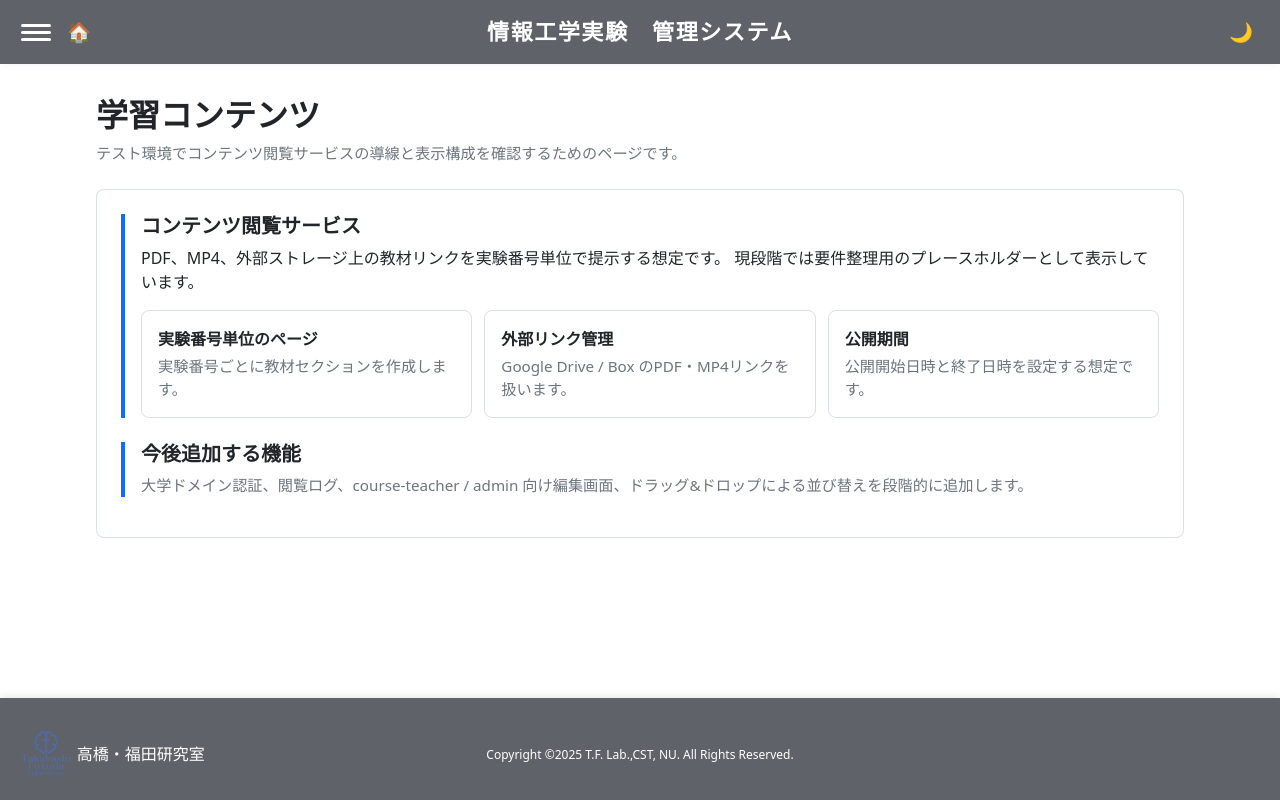
After one commit to tslab-fukuda/scoring_system, a Django app: page /users/learning_content/ in a window 1280 px wide. The commit adds this page. Run offline with Django 4.2, Linux system fonts and the light colour scheme.

Commit message:
コンテンツサーバの外枠実装

```diff
--- a/scoring_system/settings.py
+++ b/scoring_system/settings.py
@@ -145,6 +145,7 @@ TEMPLATES = [
                 'submission.context_processors.login_flags',
                 'submission.context_processors.role_context',
                 'submission.context_processors.attendance_flags',
+                'submission.context_processors.learning_content_flags',
             ],
         },
     },
--- a/submission/context_processors.py
+++ b/submission/context_processors.py
@@ -33,3 +33,9 @@ def attendance_flags(request):
         'attendance_only': is_attendance_only(request.user),
         'can_view_attendance': can_view_attendance(request.user),
     }
+
+
+def learning_content_flags(request):
+    return {
+        'learning_content_enabled': getattr(settings, 'DEBUG', False),
+    }
--- a/submission/static/submission/js/header.js
+++ b/submission/static/submission/js/header.js
@@ -3,11 +3,12 @@ new Vue({
     delimiters: ['[[', ']]'],
     data: {
         showMenu: false,
-        role: USER_ROLE || 'student',
+        isAuthenticated: !!window.USER_IS_AUTHENTICATED,
+        role: USER_ROLE || '',
         userName: USER_NAME || 'USER',
         isDark: localStorage.getItem('dark-mode') === 'true',
-        actualRole: ACTUAL_ROLE || USER_ROLE || 'student',
-        viewRole: USER_ROLE || 'student',
+        actualRole: ACTUAL_ROLE || USER_ROLE || '',
+        viewRole: USER_ROLE || '',
         showNotifications: false,
         notificationLoading: false,
         notificationItems: [],
@@ -591,6 +592,9 @@ new Vue({
         if (this.isDark) {
             document.body.classList.add('dark-mode');
         }
+        if (!this.isAuthenticated) {
+            return;
+        }
         this.refreshNotificationState();
         this.notificationPollTimer = window.setInterval(() => {
             if (document.visibilityState !== 'visible') return;
--- a/submission/templates/base.html
+++ b/submission/templates/base.html
@@ -28,6 +28,7 @@
         var USER_ROLE = "{{ effective_role }}";
         var ACTUAL_ROLE = "{{ actual_role }}";
         var ROLE_OVERRIDE = "{{ role_override }}";
+        var USER_IS_AUTHENTICATED = {{ request.user.is_authenticated|yesno:"true,false" }};
         var CSRF_TOKEN = "{{ csrf_token }}";
         var INDEX_URL = "{% url 'index_redirect' %}";
     </script>
--- a/submission/templates/submission/header.html
+++ b/submission/templates/submission/header.html
@@ -12,7 +12,7 @@
   <span class="ts-header-title">情報工学実験　管理システム</span>
   <span v-if="overrideActive" class="view-as-indicator">閲覧ロール: [[ viewRoleLabel ]]</span>
   <!-- <sub class="subtitle">presented by TSlab</sub> -->
-  <button class="notification-toggle" type="button" @click="openNotifications" aria-label="お知らせ">
+  <button v-if="isAuthenticated" class="notification-toggle" type="button" @click="openNotifications" aria-label="お知らせ">
     <span>🔔</span>
     <span v-if="notificationUnreadCount > 0" class="notification-badge">[[ notificationBadgeText ]]</span>
   </button>
@@ -25,6 +25,11 @@
       <aside class="menu-panel glass" @click.stop>
         <ul class="menu-list">
           {% if not attendance_only %}
+          {% if learning_content_enabled %}
+          <li><a href="{% url 'learning_content' %}" class="menu-link"><span class="menu-ico">📘</span> 学習コンテンツ</a></li>
+          {% endif %}
+          {% if request.user.is_authenticated %}
+          <template v-if="isAuthenticated">
           <template v-if="role === 'admin'">
             <li><a href="{% url 'user_list' %}" class="menu-link"><span class="menu-ico">👤</span> ユーザ一覧</a></li>
             <li><a href="{% url 'group_assignment_builder' %}" class="menu-link"><span class="menu-ico">👥</span> 班分け作成</a></li>
@@ -38,6 +43,8 @@
             <li v-if="role === 'teacher' || role === 'course-teacher'"><a href="{% url 'stamp_list' %}" class="menu-link"><span class="menu-ico">🔖</span> スタンプ管理</a></li>
             <li v-if="role === 'non-editing teacher'"><a href="{% url 'final_rubric_settings' %}" class="menu-link"><span class="menu-ico">📐</span> 最終評価基準設定</a></li>
           </template>
+          </template>
+          {% endif %}
           {% endif %}
           <!-- <template v-else>
             <li><span class="menu-link disabled"><span class="menu-ico">🙍</span>（メニュー例）</span></li>
@@ -45,8 +52,10 @@
           {% if not attendance_only and can_view_attendance %}
           <li><a href="/attendance/list/" class="menu-link"><span class="menu-ico">🕒</span> 出席確認</a></li>
           {% endif %}
-          <li class="divider"></li>
+          <li v-if="isAuthenticated" class="divider"></li>
           {% if not attendance_only %}
+          {% if request.user.is_authenticated %}
+          <template v-if="isAuthenticated">
           <li class="user-label">
             <a href="/submission/user_profile/" class="menu-link">
               <span class="menu-ico">🙍</span> プロフィール
@@ -68,8 +77,11 @@
           <li v-if="['teacher', 'admin', 'course-teacher'].includes(actualRole)">
             <a href="{% url 'study_analytics' %}" class="menu-link"><span class="menu-ico">📊</span> 授業分析</a>
           </li>
+          </template>
+          {% endif %}
           {% endif %}
           {% if not attendance_only %}
+          {% if request.user.is_authenticated %}
           <li v-if="actualRole === 'admin'" class="view-as-section">
             <div class="view-as-label">閲覧ロール切替</div>
             <div class="view-as-controls">
@@ -96,6 +108,8 @@
             <div v-if="overrideActive" class="view-as-note">現在: [[ viewRoleLabel ]]</div>
           </li>
           {% endif %}
+          {% endif %}
+          {% if request.user.is_authenticated %}
           <li>
             <form method="post" action="{% url 'logout' %}" style="margin:0; padding:0; display:inline;">
               {% csrf_token %}
@@ -105,6 +119,7 @@
               </button>
             </form>
           </li>
+          {% endif %}
         </ul>
       </aside>
     </div>
--- /dev/null
+++ b/submission/templates/submission/learning_content.html
@@ -0,0 +1,112 @@
+{% extends "base.html" %}
+{% load static %}
+
+{% block title %}学習コンテンツ{% endblock %}
+
+{% block extra_css %}
+<style>
+  .learning-content-page {
+    max-width: 1120px;
+    margin: 0 auto;
+    padding: 32px 16px 48px;
+  }
+
+  .learning-content-header {
+    margin-bottom: 24px;
+  }
+
+  .learning-content-header h1 {
+    font-size: 2rem;
+    font-weight: 700;
+    margin-bottom: 8px;
+  }
+
+  .learning-content-shell {
+    border: 1px solid rgba(148, 163, 184, 0.35);
+    border-radius: 8px;
+    padding: 24px;
+    background: rgba(255, 255, 255, 0.03);
+  }
+
+  .learning-content-section {
+    border-left: 4px solid #0d6efd;
+    padding-left: 16px;
+    margin-bottom: 24px;
+  }
+
+  .learning-content-section:last-child {
+    margin-bottom: 0;
+  }
+
+  .learning-content-section h2 {
+    font-size: 1.25rem;
+    font-weight: 700;
+    margin-bottom: 8px;
+  }
+
+  .learning-content-list {
+    display: grid;
+    grid-template-columns: repeat(auto-fit, minmax(240px, 1fr));
+    gap: 12px;
+    margin-top: 16px;
+  }
+
+  .learning-content-card {
+    border: 1px solid rgba(148, 163, 184, 0.35);
+    border-radius: 8px;
+    padding: 16px;
+  }
+
+  .learning-content-card-title {
+    font-weight: 700;
+    margin-bottom: 4px;
+  }
+
+  .learning-content-note {
+    color: #6c757d;
+    font-size: 0.95rem;
+  }
+</style>
+{% endblock %}
+
+{% block content %}
+<main class="learning-content-page">
+  <div class="learning-content-header">
+    <h1>学習コンテンツ</h1>
+    <p class="learning-content-note">
+      テスト環境でコンテンツ閲覧サービスの導線と表示構成を確認するためのページです。
+    </p>
+  </div>
+
+  <div class="learning-content-shell">
+    <section class="learning-content-section">
+      <h2>コンテンツ閲覧サービス</h2>
+      <p>
+        PDF、MP4、外部ストレージ上の教材リンクを実験番号単位で提示する想定です。
+        現段階では要件整理用のプレースホルダーとして表示しています。
+      </p>
+      <div class="learning-content-list">
+        <div class="learning-content-card">
+          <div class="learning-content-card-title">実験番号単位のページ</div>
+          <div class="learning-content-note">実験番号ごとに教材セクションを作成します。</div>
+        </div>
+        <div class="learning-content-card">
+          <div class="learning-content-card-title">外部リンク管理</div>
+          <div class="learning-content-note">Google Drive / Box のPDF・MP4リンクを扱います。</div>
+        </div>
+        <div class="learning-content-card">
+          <div class="learning-content-card-title">公開期間</div>
+          <div class="learning-content-note">公開開始日時と終了日時を設定する想定です。</div>
+        </div>
+      </div>
+    </section>
+
+    <section class="learning-content-section">
+      <h2>今後追加する機能</h2>
+      <p class="learning-content-note">
+        大学ドメイン認証、閲覧ログ、course-teacher / admin 向け編集画面、ドラッグ&ドロップによる並び替えを段階的に追加します。
+      </p>
+    </section>
+  </div>
+</main>
+{% endblock %}
--- a/submission/urls.py
+++ b/submission/urls.py
@@ -12,6 +12,7 @@ urlpatterns = [
     path('signup/', views.signup_view, name='signup'),
     path('accounts/logout/', auth_views.LogoutView.as_view(), name='logout'),
     path('', views.index_redirect, name='index_redirect'),
+    path('learning_content/', views.learning_content_view, name='learning_content'),
 
     # 全員共通
     path('api_user_profile/', views.api_user_profile, name='api_user_profile'),
--- a/submission/views.py
+++ b/submission/views.py
@@ -1,4 +1,5 @@
 from django.shortcuts import render
+from django.conf import settings
 
 # Create your views here.
 import json
@@ -6,6 +7,7 @@ from django.contrib import messages
 from django.http import JsonResponse
 from django.contrib.auth import login
 from django.shortcuts import redirect
+from django.http import Http404
 from django.contrib.auth.models import User
 from django.core.serializers import serialize
 from django.contrib.auth.decorators import user_passes_test
@@ -45,6 +47,12 @@ def signup_view(request):
     else:
         form = SignUpForm()
     return render(request, 'registration/signup.html', {'form': form})
+
+
+def learning_content_view(request):
+    if not getattr(settings, 'DEBUG', False):
+        raise Http404("Learning content is available only in the test environment.")
+    return render(request, 'submission/learning_content.html')
 
 @login_required
 def index_redirect(request):
```
